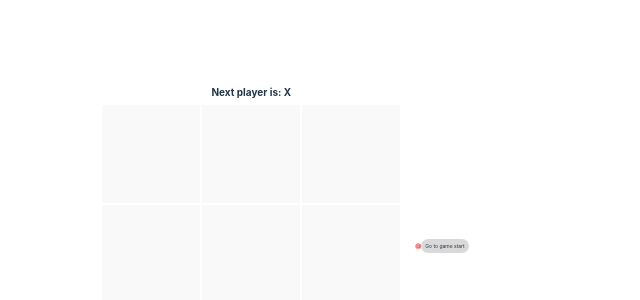
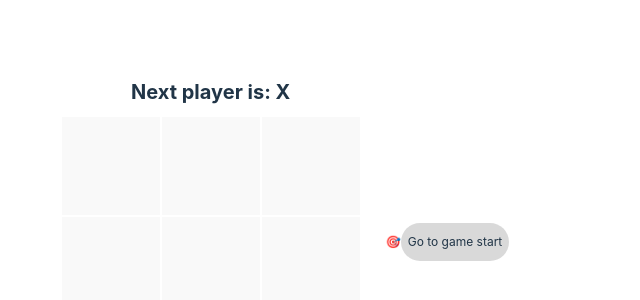
Before and after one commit to Jocad7/tic-tac-vite-react, a React (Vite) app: page / in a window 1280 px wide. Shown: the part 158-458 px from the top of the page, without its empty margins (355-995 px from the left). Built offline with nearby package versions, Linux system fonts and the light colour scheme.

Commit message:
component size and font size updated

```diff
--- a/components/Game.css
+++ b/components/Game.css
@@ -4,18 +4,14 @@
 .game {
     display: flex;
     align-items: center;
-
+    font-size: 12px;
 }
 
-.game-info, p {
-    font-size: 5px;
-}
 .game-info p {
     display: flex;
     align-items: center;
-    height: 13.6px;
     margin: 0;
-    padding: 3px;
+    padding: 6px;
     border-radius: 20px;
     text-align: center;
     background-color: rgba(128, 128, 128, 0.3);
@@ -23,16 +19,17 @@
 }
 .game-info ol {
     list-style-type: '🎯';
-    margin: 0;
+    margin-left: 20px;
     padding-inline-start: 20px;
 }
 .game-info li{
-    height: 16px;
+
+    margin-top: 10px;
 }
 .game-info button {
     border-radius: 20px;
     border: 1px solid transparent;
     margin: 0;
-    padding: 3px;
+    padding: 10px;
 
 }
--- a/components/Square.jsx
+++ b/components/Square.jsx
@@ -1,5 +1,4 @@
 import React from "react";
-import { useState } from "react";
 import styled from "styled-components";
 
 const Button = ({ className, onClick, children})=>(
@@ -14,7 +13,7 @@ const ButtonStyled = styled(Button)`
     width: 100px;
     height: 100px;
     padding: 0;
-    font-size: 35px;
+    font-size: 60px;
     font-weight: bold;
 `;
 
--- a/src/Board.jsx
+++ b/src/Board.jsx
@@ -7,7 +7,7 @@ const Container = styled.div`
 display: flex;
 `;
 const Title = styled.h1`
-  font-size: 10px;
+  font-size: 20px;
 `;
 
 function Board({ xIsNext, squares, onPlay, history }) {
@@ -24,7 +24,7 @@ function Board({ xIsNext, squares, onPlay, history }) {
   const winner = calculateWinner(squares);
   // console.log(winner)
   let status = winner
-  ? `Winner is: ${winner}`
+  ? `Winner is: ${winner} 🏆`
   : `Next player is: ${xIsNext ? 'X' : 'O'}`;
 
   return(
@@ -64,7 +64,7 @@ function calculateWinner(squares){
 
   for (let i = 0; i < lines.length; i++) {
     const [a, b, c] = lines[i];
-    if (squares[a] === squares[b] && squares[a] === squares[c]) {
+    if (squares[a] && squares[a] === squares[b] && squares[a] === squares[c]) {
       return squares[a];
     }
   }
```
